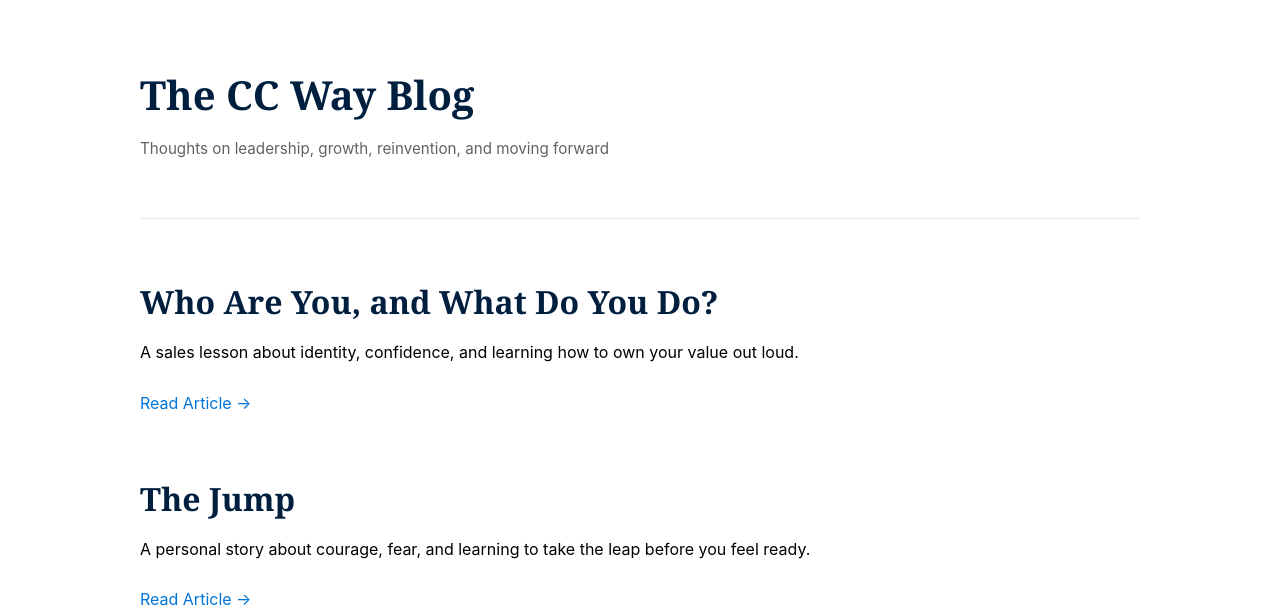
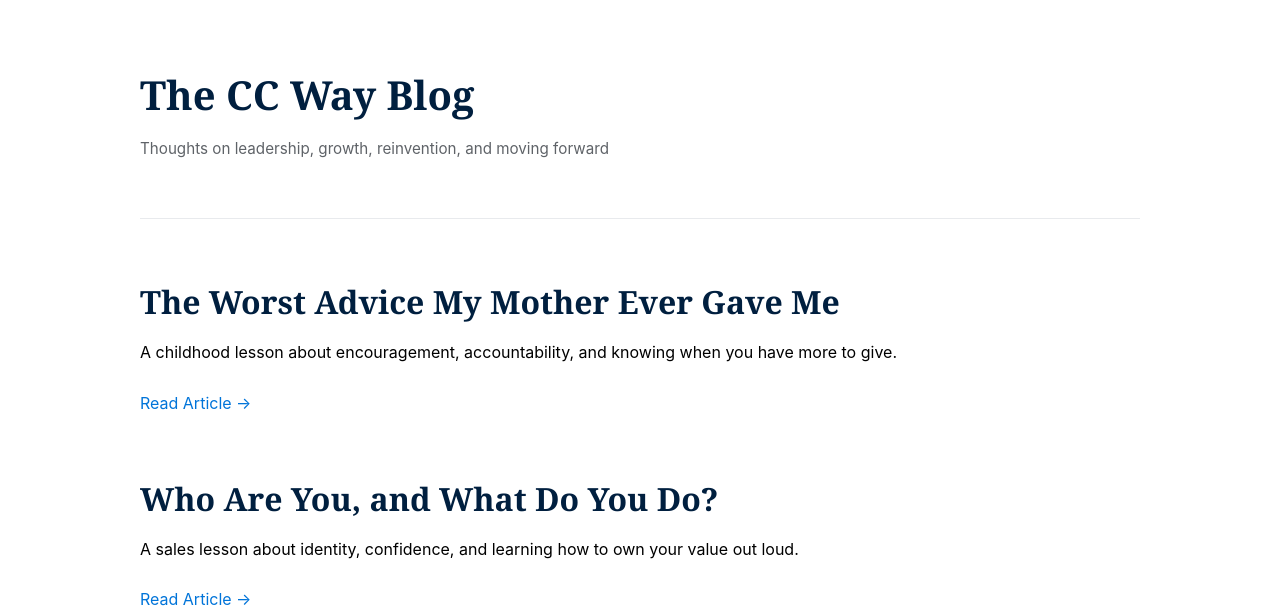
Before and after one commit to candicecoschino-lgtm/theccway-site, a plain HTML site: page blog/index.html in a window 1280 px wide. Shown: the part 184-800 px from the top of the page. Drawn offline with Linux system fonts and the light colour scheme.

Commit message:
Feature new accountability essay on blog index

```diff
--- a/blog/index.html
+++ b/blog/index.html
@@ -29,6 +29,12 @@
     </div>
 
     <div class="blog-list" id="blog-posts">
+
+        <article class="blog-card">
+            <h2>The Worst Advice My Mother Ever Gave Me</h2>
+            <p>A childhood lesson about encouragement, accountability, and knowing when you have more to give.</p>
+            <a href="/blog/the-worst-advice-my-mother-ever-gave-me.html">Read Article &rarr;</a>
+        </article>
 
         <article class="blog-card">
             <h2>Who Are You, and What Do You Do?</h2>
```
